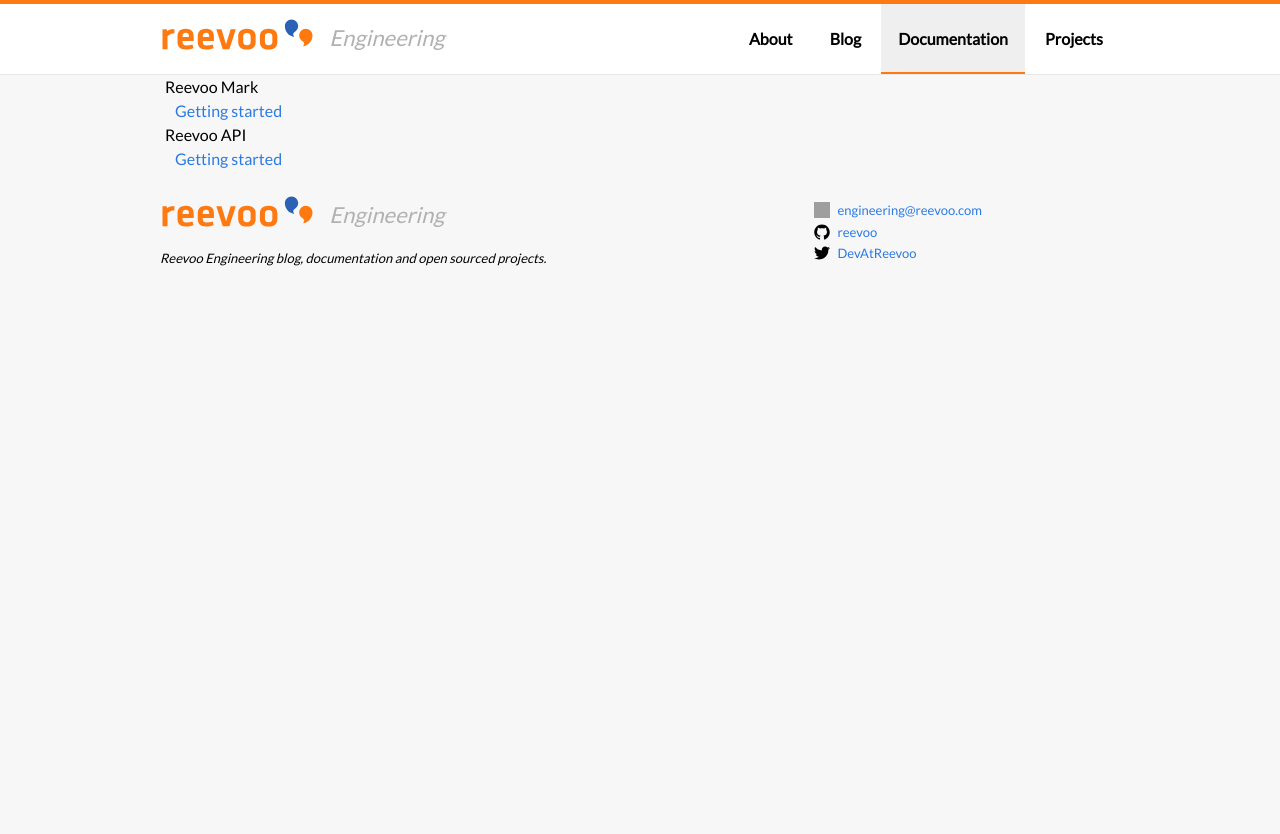
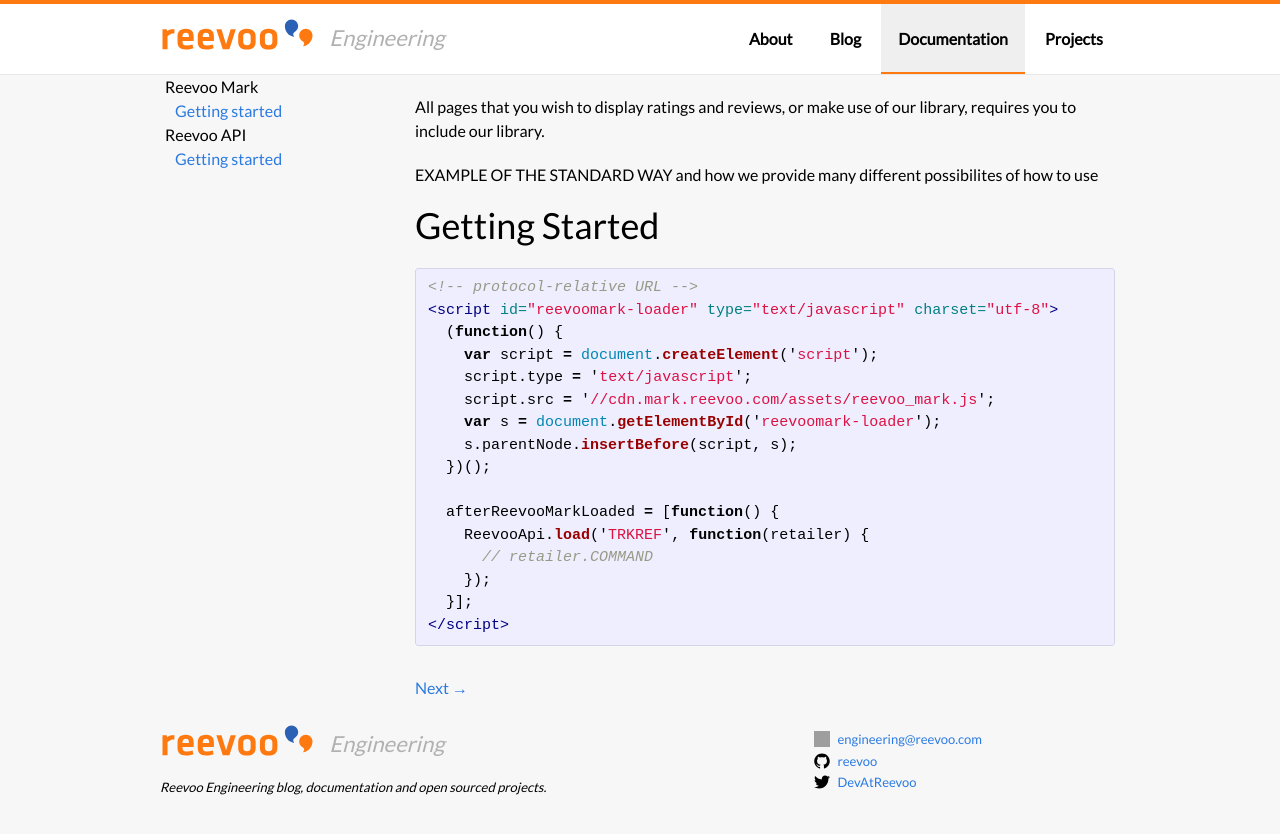
Before and after one commit to reevoo/reevoo.github.io, a Jekyll site: the page built from docs/reevoomark/getting-started.markdown, in a window 1280 px wide. Shown: the top 834 px of the page. Built offline with Jekyll 4.4.1, drawn with Linux system fonts in a browser that asks for light colours; grey boxes are pictures that could not be loaded.

Commit message:
Breaking up the work a little better.

```diff
--- a/_layouts/docs.html
+++ b/_layouts/docs.html
@@ -1,7 +1,6 @@
 ---
 layout: wide
 ---
-
 <div class="docs">
   <div class="docs-wrap">
     <div class="left-nav">
--- a/docs/reevoomark/getting-started.markdown
+++ b/docs/reevoomark/getting-started.markdown
@@ -1,5 +1,34 @@
 ---
+id: reevoomark-getting-started
+title: Getting Started
 layout: docs
-title: Reevoo Mark
 navId: docs
+group: reevoomark
+next: javascript-library
 ---
+
+All pages that you wish to display ratings and reviews, or make use of our library, requires you to include our library.
+
+EXAMPLE OF THE STANDARD WAY and how we provide many different possibilites of how to use
+
+Getting Started
+===============
+
+{% highlight html %}
+<!-- protocol-relative URL -->
+<script id="reevoomark-loader" type="text/javascript" charset="utf-8">
+  (function() {
+    var script = document.createElement('script');
+    script.type = 'text/javascript';
+    script.src = '//cdn.mark.reevoo.com/assets/reevoo_mark.js';
+    var s = document.getElementById('reevoomark-loader');
+    s.parentNode.insertBefore(script, s);
+  })();
+
+  afterReevooMarkLoaded = [function() {
+    ReevooApi.load('TRKREF', function(retailer) {
+      // retailer.COMMAND
+    });
+  }];
+</script>
+{% endhighlight %}
```
Also changed, not shown: docs/reevoomark/javascript-library.markdown (added, +56 -0 lines), docs/reevoomark/rating-and-reviews.markdown (+24 -1 lines), docs/index.markdown (line endings or trailing spaces).
